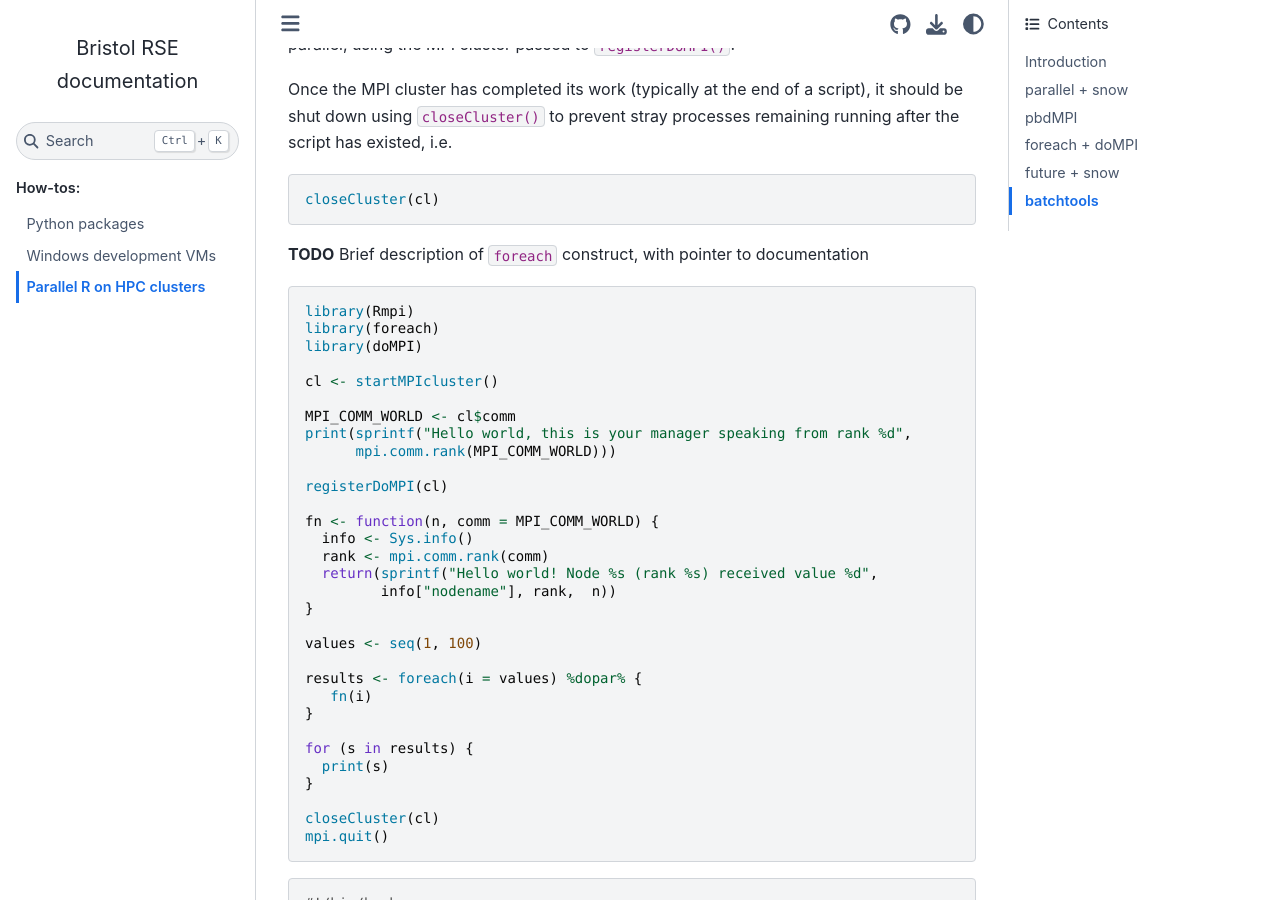
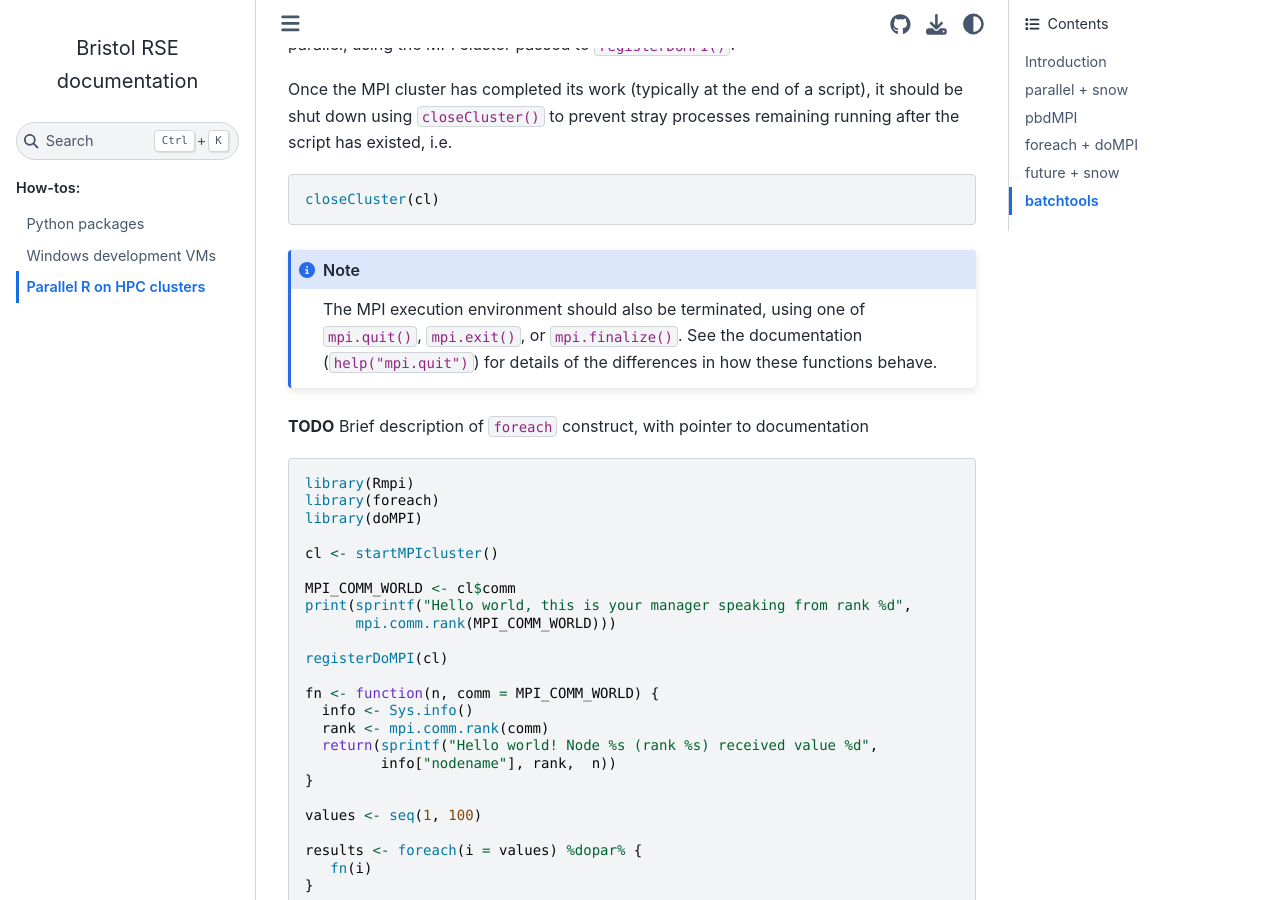
Before and after one commit to BristolRSE/bristolrse.github.io, a Sphinx documentation site: the page built from source/how-tos/parallel_R.rst, in a window 1280 px wide and 900 px high, scrolled down 9148 px. Built offline with Sphinx 7.4.7 and the Sphinx Book theme 1.1.4, drawn with Linux system fonts in a browser that asks for light colours.

Commit message:
WIP on foreach + doMPI section

```diff
--- a/source/how-tos/parallel_R.rst
+++ b/source/how-tos/parallel_R.rst
@@ -328,6 +328,10 @@ Once the MPI cluster has completed its work (typically at the end of a script),
 
    closeCluster(cl)
 
+.. note::
+   The MPI execution environment should also be terminated, using one of ``mpi.quit()``, ``mpi.exit()``, or ``mpi.finalize()``.
+   See the documentation (``help("mpi.quit")``) for details of the differences in how these functions behave.
+
 **TODO** Brief description of ``foreach`` construct, with pointer to documentation
 
 .. code-block:: R
```
